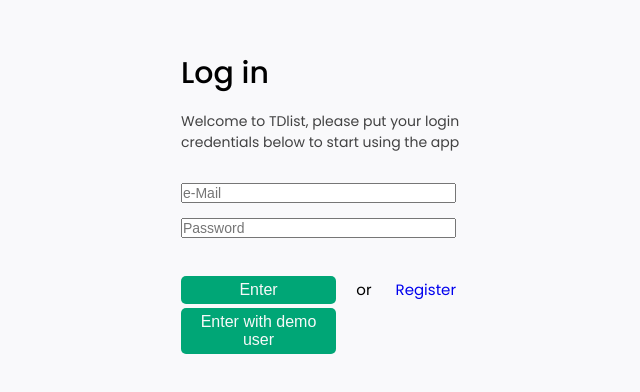
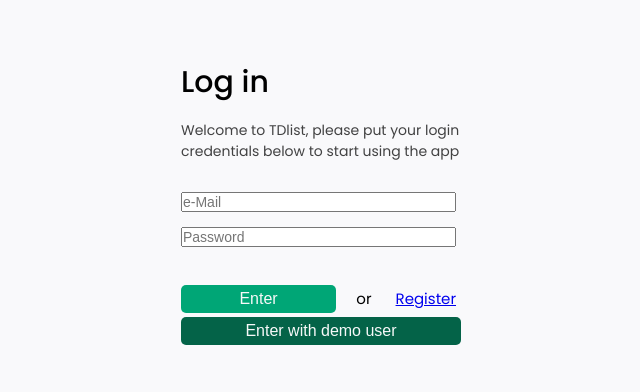
Before and after one commit to Lourdesjupo/todo-list, a React (Vite) app: page /#/ in a window 1280 px wide. Shown: the part 198-590 px from the top of the page, without its empty margins (299-939 px from the left). Built offline with nearby package versions, Linux system fonts and the light colour scheme.

Commit message:
add styles in demo user button

```diff
--- a/src/pages/Login.jsx
+++ b/src/pages/Login.jsx
@@ -77,7 +77,7 @@
               </button>
               <span className='login__register'> or <Link className='login__register--link' to={'/register'}>Register</Link></span>
             </div>
-        <button className='login__button button' onClick={handleSubmitLoginDemo}>
+        <button className='login__Demobutton button' onClick={handleSubmitLoginDemo}>
           Enter with demo user
         </button>
           </form>
--- a/src/styles/Login.scss
+++ b/src/styles/Login.scss
@@ -69,15 +69,26 @@
     background-color: $secondary-color;
     border: none;
     border-radius: 5px;
-    cursor: pointer
+    cursor: pointer;
+  }
+  &__Demobutton {
+    padding: 5px;
+    width: 280px;
+    font-size: 1.6rem;
+    color: $principal-color;
+    background-color:#046348;
+    border: none;
+    border-radius: 5px;
+    cursor: pointer;
   }
 
   &__register {
     font-size: 1.5rem;
     &--link {
+      text-decoration-line: underline;
       padding-left: 20px;
       font-size: 1.5rem;
-      cursor: pointer
+      cursor: pointer;
     }
   }
 }
```
